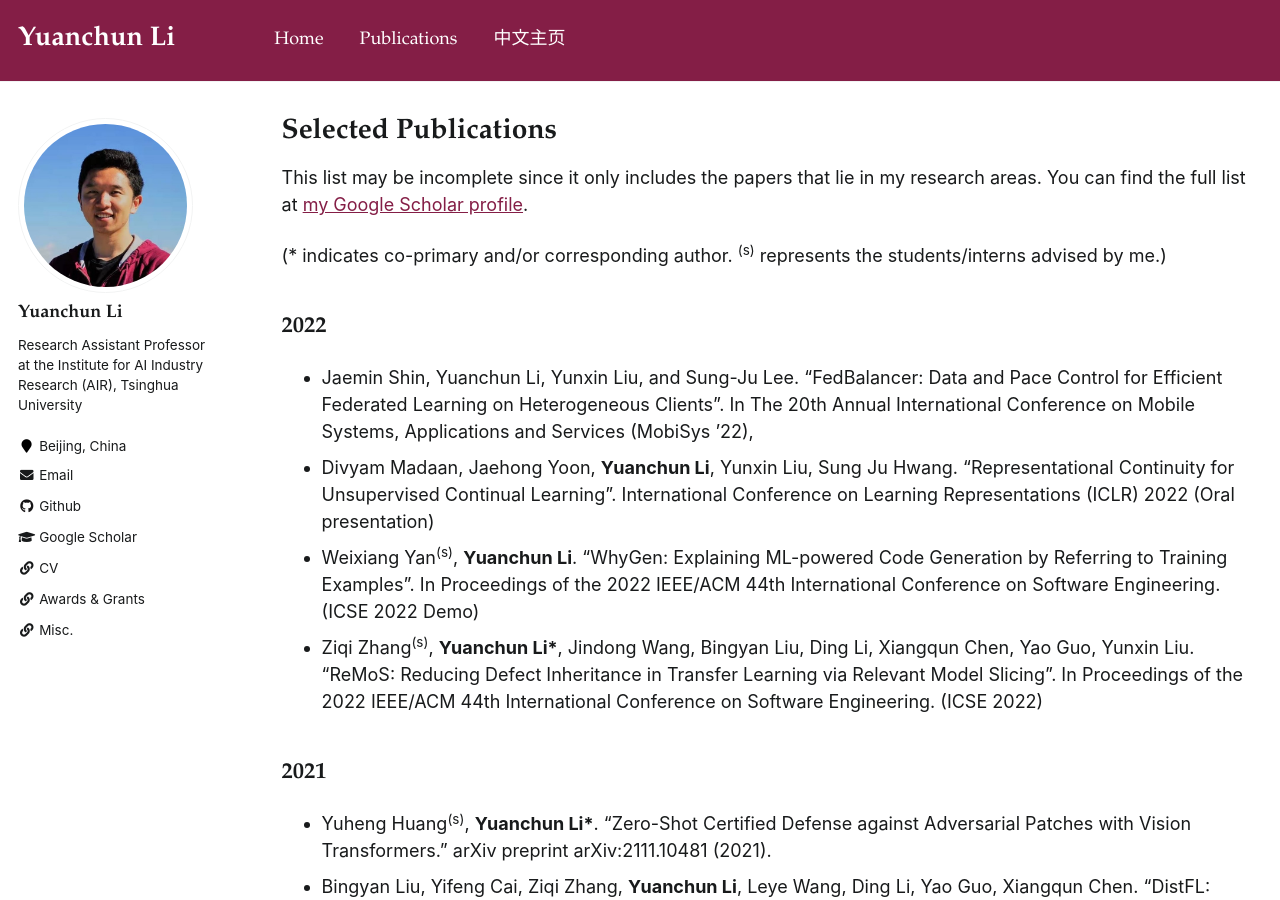
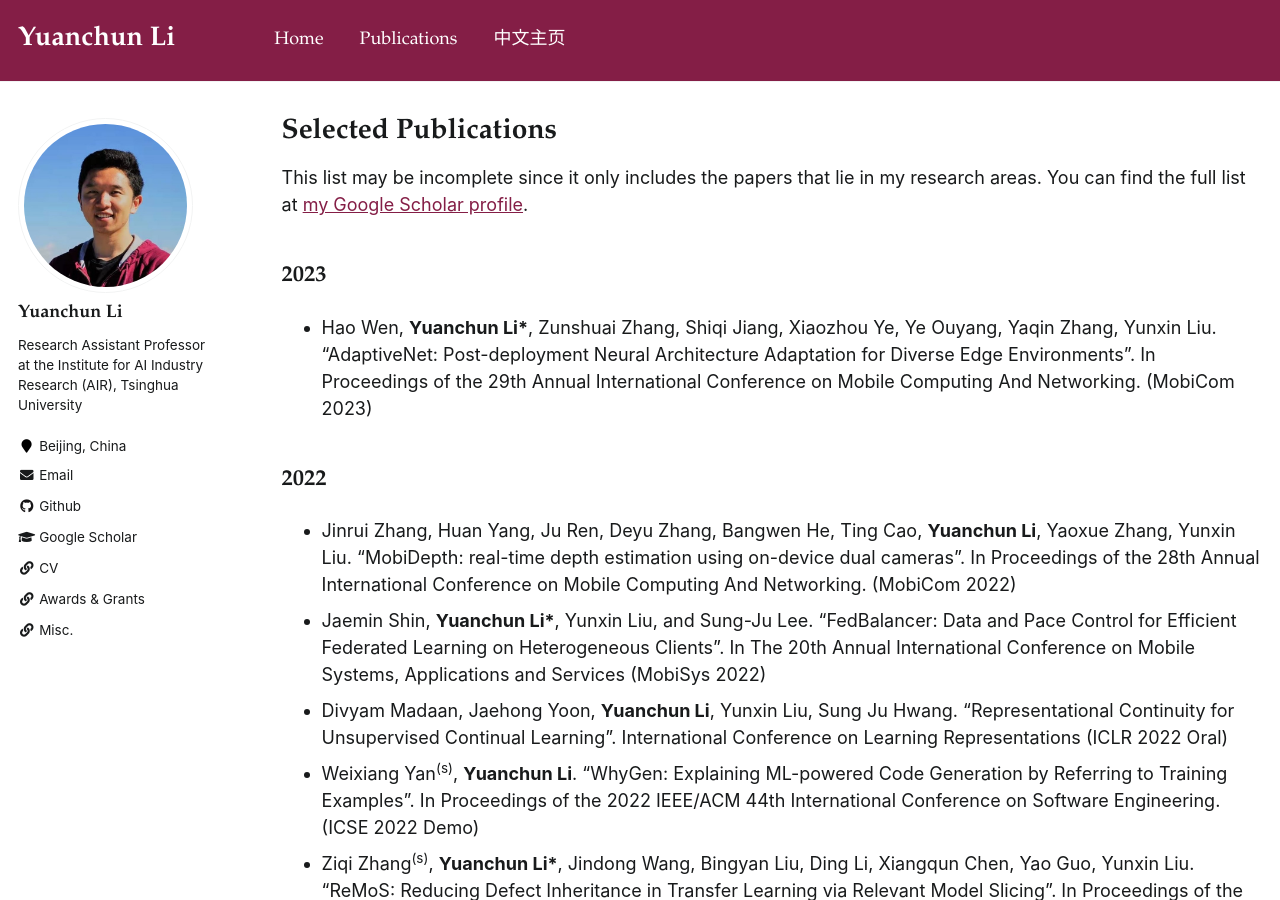
Before and after one commit to yuanchun-li/yuanchun-li.github.io, a Jekyll site: the page built from _pages/publications.md, in a window 1280 px wide and 900 px high. Built offline with Jekyll 4.4.1, drawn with Linux system fonts in a browser that asks for light colours.

Commit message:
update homepage

```diff
--- a/_pages/publications.md
+++ b/_pages/publications.md
@@ -9,14 +9,21 @@ author_profile: true
 
 This list may be incomplete since it only includes the papers that lie in my research areas. You can find the full list at <a href="{{author.googlescholar}}">my Google Scholar profile</a>.
 
-(* indicates co-primary and/or corresponding author. <sup>(s)</sup> represents the students/interns advised by me.)
+<!-- (* indicates co-primary and/or corresponding author. <sup>(s)</sup> represents the students/interns advised by me.) -->
+
+## 2023
+
+<a name="MobiCom23"></a>
+-   Hao Wen, **Yuanchun Li\***, Zunshuai Zhang, Shiqi Jiang, Xiaozhou Ye, Ye Ouyang, Yaqin Zhang, Yunxin Liu. "AdaptiveNet: Post-deployment Neural Architecture Adaptation for Diverse Edge Environments". In Proceedings of the 29th Annual International Conference on Mobile Computing And Networking. (MobiCom 2023)
 
 ## 2022
 
+<a name="MobiCom22"></a>
+-   Jinrui Zhang, Huan Yang, Ju Ren, Deyu Zhang, Bangwen He, Ting Cao, **Yuanchun Li**, Yaoxue Zhang, Yunxin Liu. "MobiDepth: real-time depth estimation using on-device dual cameras". In Proceedings of the 28th Annual International Conference on Mobile Computing And Networking. (MobiCom 2022)
 <a name="MobiSys22"></a>
-- Jaemin Shin, Yuanchun Li, Yunxin Liu, and Sung-Ju Lee. "FedBalancer: Data and Pace Control for Efficient Federated Learning on Heterogeneous Clients". In The 20th Annual International Conference on Mobile Systems, Applications and Services (MobiSys ’22),
+-   Jaemin Shin, **Yuanchun Li\***, Yunxin Liu, and Sung-Ju Lee. "FedBalancer: Data and Pace Control for Efficient Federated Learning on Heterogeneous Clients". In The 20th Annual International Conference on Mobile Systems, Applications and Services (MobiSys 2022)
 <a name="ICLR22"></a>
--   Divyam Madaan, Jaehong Yoon, **Yuanchun Li**, Yunxin Liu, Sung Ju Hwang. "Representational Continuity for Unsupervised Continual Learning". International Conference on Learning Representations (ICLR) 2022 (Oral presentation)
+-   Divyam Madaan, Jaehong Yoon, **Yuanchun Li**, Yunxin Liu, Sung Ju Hwang. "Representational Continuity for Unsupervised Continual Learning". International Conference on Learning Representations (ICLR 2022 Oral)
 <a name="ICSE22d"></a>
 -   Weixiang Yan<sup>(s)</sup>, **Yuanchun Li**. “WhyGen: Explaining ML-powered Code Generation by Referring to Training Examples”. In Proceedings of the 2022 IEEE/ACM 44th International Conference on Software Engineering. (ICSE 2022 Demo)
 <a name="ICSE22"></a>
```
Also changed, not shown: _pages/about.md (+2 -1 lines), _pages/news.md (+2 -0 lines).
